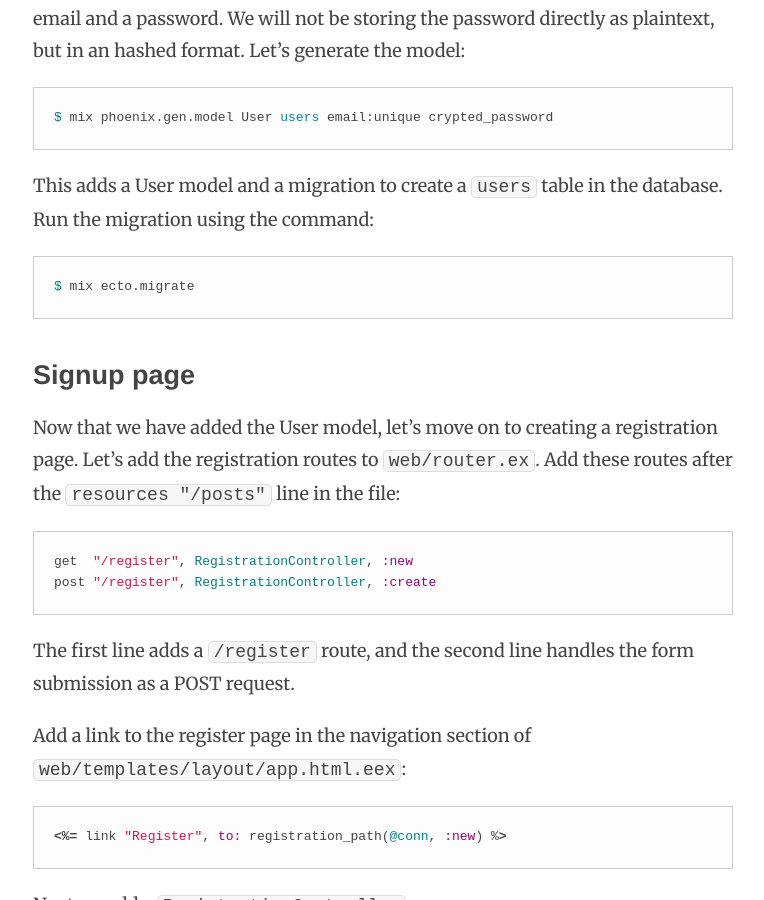
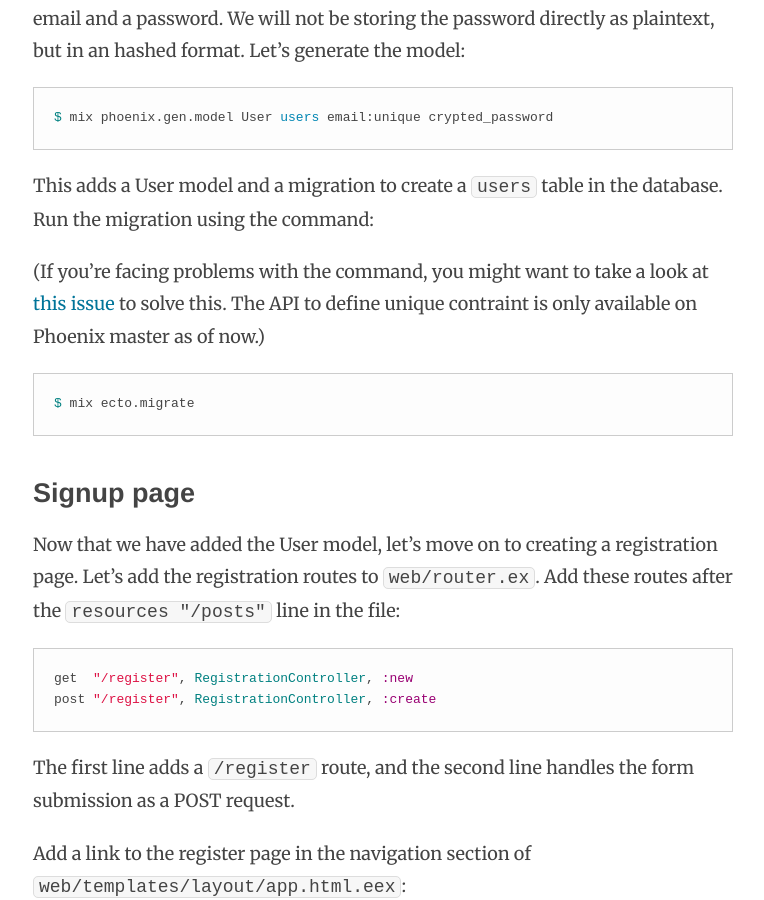
Before and after one commit to nithinbekal/nithinbekal.github.io, a Jekyll site: the page built from _posts/2015-06-13-phoenix-authentication.md, in a window 1280 px wide and 900 px high, scrolled down 758 px. Shown: the whole window, without its empty margins (257-1021 px from the left). Built offline with Jekyll 4.4.1, drawn with Linux system fonts in a browser that asks for light colours; comment, search, counter and statistics services are not loaded.

Commit message:
Link to issue for problems in user generation command

```diff
--- a/_posts/2015-06-13-phoenix-authentication.md
+++ b/_posts/2015-06-13-phoenix-authentication.md
@@ -55,6 +55,14 @@ to create a `users` table
 in the database.
 Run the migration
 using the command:
+
+(If you're facing problems with the command,
+you might want to take a look at
+[this issue](https://github.com/phoenixframework/phoenix/issues/1326)
+to solve this.
+The API to define unique contraint
+is only available
+on Phoenix master as of now.)
 
 {% highlight bash %}
 $ mix ecto.migrate
```
